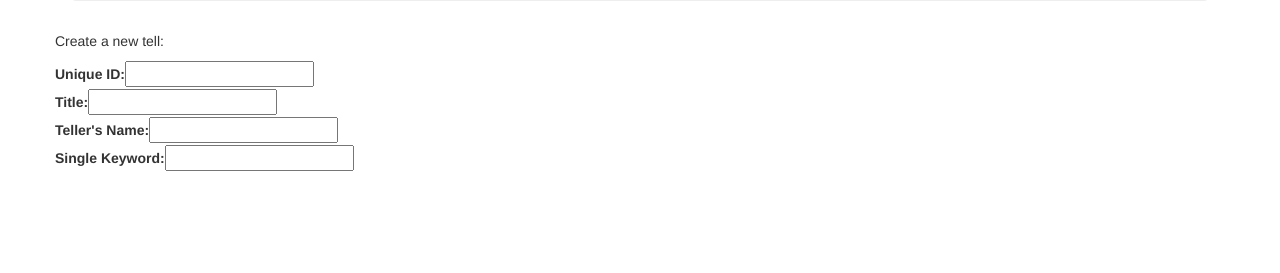
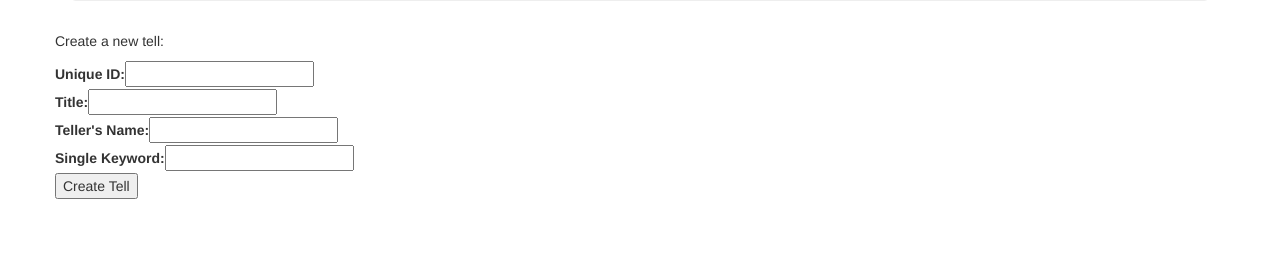
Before and after one commit to JakeGill70/publish-subscribe-lab, a Flask app: page /admin in a window 1280 px wide. Shown: the part 239-512 px from the top of the page. Run offline with Flask 2, Linux system fonts and the light colour scheme; some libraries are stand-ins or nearby versions.

Commit message:
POST Tell Sends a POST to the server with the tell content as a JSON string.

```diff
--- a/app.py
+++ b/app.py
@@ -1,4 +1,4 @@
-from flask import Flask, render_template, url_for, copy_current_request_context, request
+from flask import Flask, render_template, url_for, copy_current_request_context, request, Response
 from flask_socketio import SocketIO, emit
 from threading import Thread, Event
 import time
@@ -25,6 +25,14 @@ def index():
 @app.route("/admin")
 def admin():
     return render_template("admin.html")
+
+@app.route("/tell", methods=["POST"])
+def tell():
+    if( request.method == "POST"):
+        print("=======")
+        print(request.get_json())
+        print("=======")
+        return Response(status=200)
 
 def randomNumberGenerator():
     while not thread_stop_event.isSet():
--- a/templates/admin.html
+++ b/templates/admin.html
@@ -16,7 +16,38 @@
         <!-- Bootstrap JS -->
         <script src="https://maxcdn.bootstrapcdn.com/bootstrap/3.4.0/js/bootstrap.min.js"></script>
 
+        <script>
+            function convertFormArrayToAssociativeArray(formArray){
+                var formDataFormatted = {};
+                formArray.forEach(input => {
+                    formDataFormatted[input.name] = input.value
+                });
+                return formDataFormatted
+            }
 
+            function tellCreate(){
+                // Get data from form
+                var formDataRaw = $("form[name='tell_create']").serializeArray();
+                // Format it into a single JS object
+                var formData = convertFormArrayToAssociativeArray(formDataRaw);
+                // Convert that single JS object into a JSON formatted string
+                var payload = JSON.stringify(formData);
+                // Send form data as JSON string to the server
+                $.ajax({
+                    url:"./tell",
+                    type:"POST",
+                    contentType:"application/json; charset=utf-8",
+                    dataType:"json",
+                    data:payload,
+                    success:function(){
+                        alert("Tell was successfully created.");
+                    },
+                    error:function(){
+                        alert("Something went wrong. Tell was not created.");
+                    }
+                });
+            }
+        </script>
 
     </head>
 
@@ -39,18 +70,18 @@
         <div class="container">
             <div class="row">
                 <p>Create a new tell:</p>
-                <form>
-                    <label>Unique ID:</label><input type="text" name="id"><br>
-                    <label>Title:</label><input type="text" name="title"><br>
-                    <label>Teller's Name:</label><input type="text" name="name"><br>
-                    <label>Single Keyword:</label><input type="text" name="keyword"><br>
-                </form>
-                </form>
+                <form name="tell_create" action="">
+                    <label>Unique ID:</label><input type="text" name="id" value=""><br>
+                    <label>Title:</label><input type="text" name="title" value=""><br>
+                    <label>Teller's Name:</label><input type="text" name="name" value=""><br>
+                    <label>Single Keyword:</label><input type="text" name="keyword" value=""><br>
+                    <button type="button" onclick="tellCreate()">Create Tell</button>
                 </form>
             </div>
         </div>
     </body>
 
     <footer>
+
     </footer>
 </html>
```
